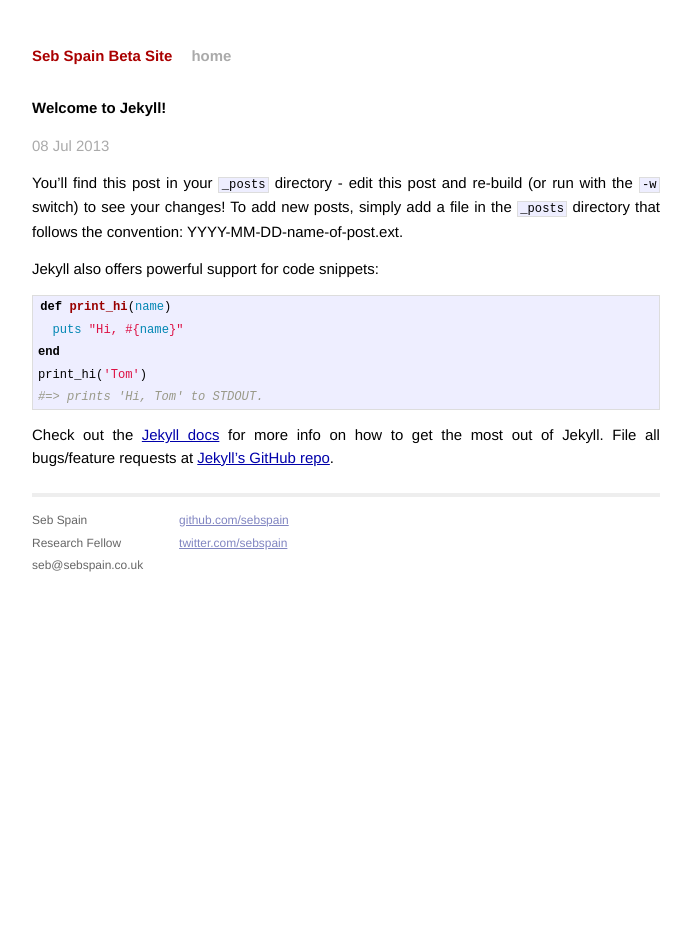
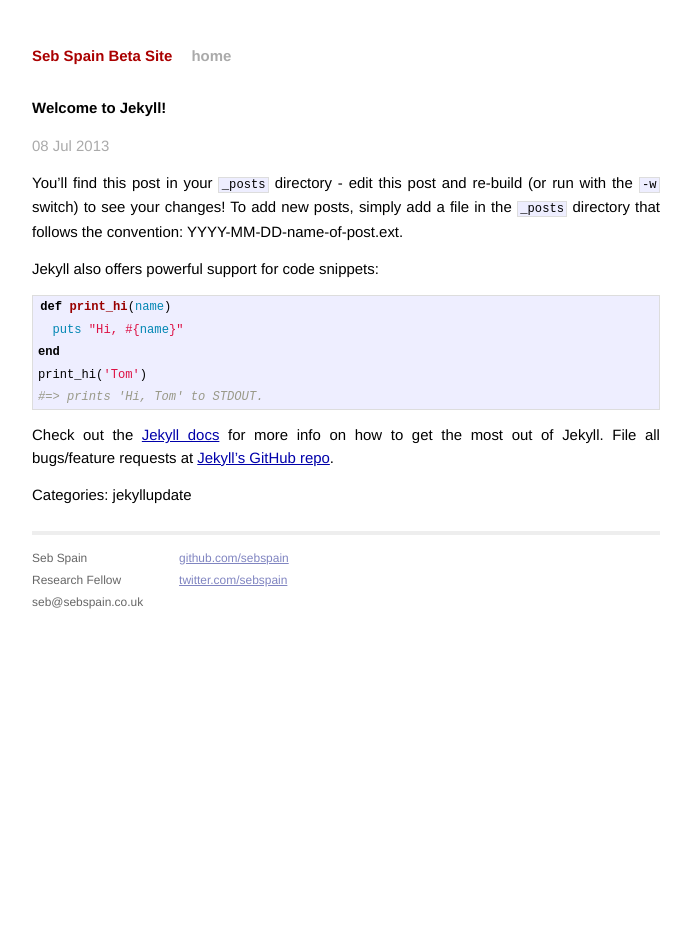
Before and after one commit to sebspain/sebspain.github.io, a Jekyll site: the page built from _posts/2013-07-08-welcome-to-jekyll.markdown, in a window 1280 px wide. Shown: the whole page, without its empty margins (294-985 px from the left). Built offline with Jekyll 4.4.1, drawn with Linux system fonts in a browser that asks for light colours.

Commit message:
modified:   _layouts/post.html

```diff
--- a/_layouts/post.html
+++ b/_layouts/post.html
@@ -7,3 +7,5 @@
 <div class="post">
 {{ content }}
 </div>
+
+<div class="categories">Categories: {{ page.categories | category_links }}</div>
```
